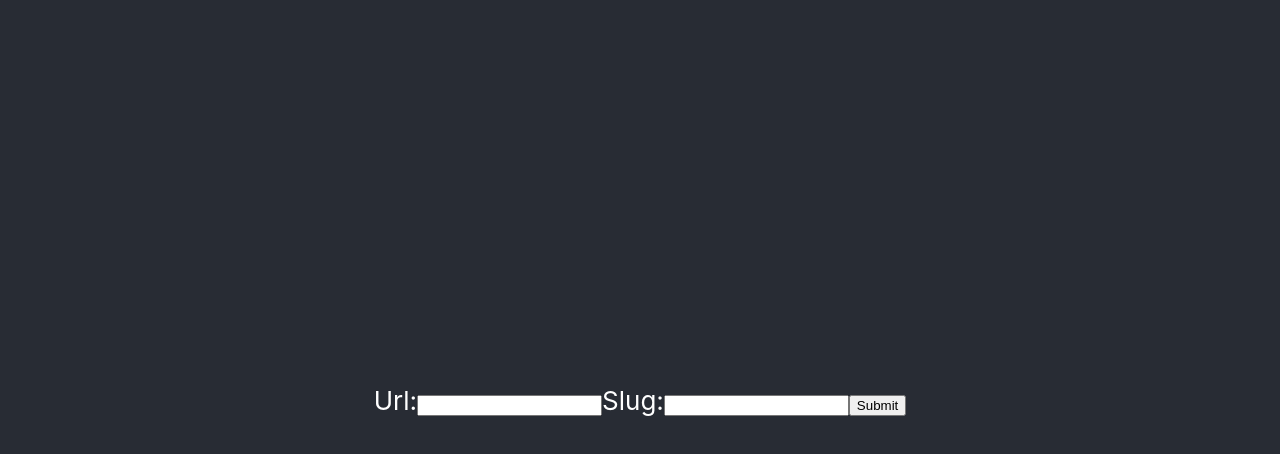
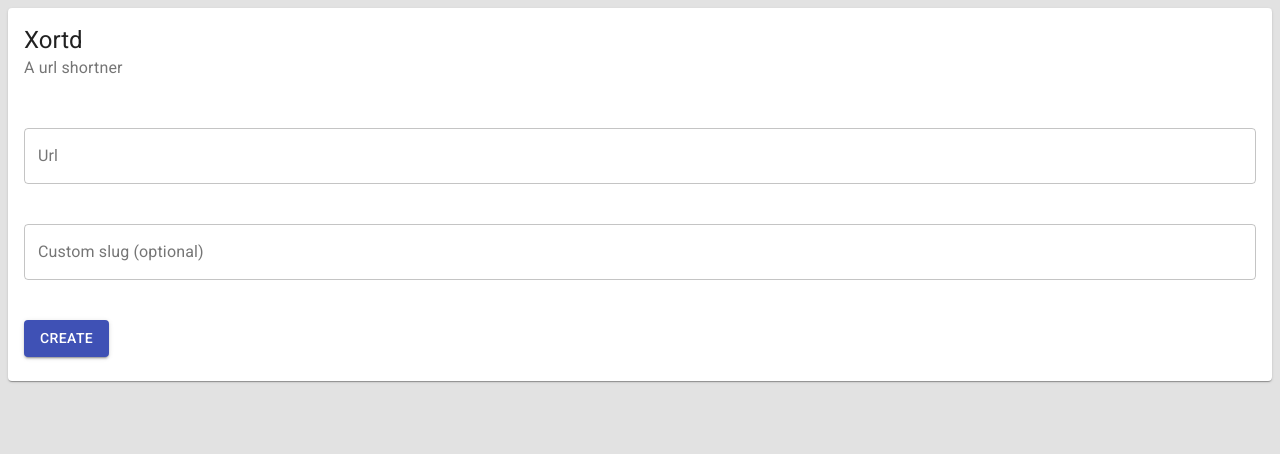
Before and after one commit to jorgepsmatos/xortdui, a React (Create React App) app: page / in a window 1280 px wide. Shown: the top 454 px of the page. Built offline with nearby package versions, Linux system fonts and the light colour scheme.

Commit message:
feat: add short url form

```diff
--- a/package.json
+++ b/package.json
@@ -3,11 +3,13 @@
   "version": "0.1.0",
   "private": true,
   "dependencies": {
+    "@material-ui/core": "^4.11.0",
     "@testing-library/jest-dom": "^4.2.4",
     "@testing-library/react": "^9.5.0",
     "@testing-library/user-event": "^7.2.1",
     "react": "^16.13.1",
     "react-dom": "^16.13.1",
+    "react-hook-form": "^6.0.1",
     "react-scripts": "3.4.1"
   },
   "scripts": {
--- a/public/index.html
+++ b/public/index.html
@@ -24,6 +24,8 @@
       work correctly both with client-side routing and a non-root public URL.
       Learn how to configure a non-root public URL by running `npm run build`.
     -->
+    <link rel="stylesheet" href="https://fonts.googleapis.com/css?family=Roboto:300,400,500,700&display=swap" />
+
     <title>React App</title>
   </head>
   <body>
--- a/src/App.css
+++ b/src/App.css
@@ -1,38 +1,10 @@
-.App {
-  text-align: center;
+.inputError{
+  color: red;
+  display: flex;
+  justify-content: left;
+  padding: 0 0.5rem 1rem;
 }
 
-.App-logo {
-  height: 40vmin;
-  pointer-events: none;
+.result{
+  margin: 0 1rem;
 }
-
-@media (prefers-reduced-motion: no-preference) {
-  .App-logo {
-    animation: App-logo-spin infinite 20s linear;
-  }
-}
-
-.App-header {
-  background-color: #282c34;
-  min-height: 100vh;
-  display: flex;
-  flex-direction: column;
-  align-items: center;
-  justify-content: center;
-  font-size: calc(10px + 2vmin);
-  color: white;
-}
-
-.App-link {
-  color: #61dafb;
-}
-
-@keyframes App-logo-spin {
-  from {
-    transform: rotate(0deg);
-  }
-  to {
-    transform: rotate(360deg);
-  }
-}
--- a/src/App.js
+++ b/src/App.js
@@ -1,17 +1,51 @@
 import React, {useState} from 'react';
-import logo from './logo.svg';
 import './App.css';
+import {makeStyles} from '@material-ui/core/styles';
+import {
+    Button,
+    TextField
+} from '@material-ui/core';
+import Card from "@material-ui/core/Card";
+import CardContent from "@material-ui/core/CardContent";
+import CardHeader from "@material-ui/core/CardHeader";
+import {useForm} from "react-hook-form";
+
+const useStyles = makeStyles({
+    root: {
+        minWidth: 275,
+    },
+    bullet: {
+        display: 'inline-block',
+        margin: '0 2px',
+        transform: 'scale(0.8)',
+    },
+    title: {
+        fontSize: 14,
+    },
+    pos: {
+        marginBottom: 12,
+    },
+});
 
 function App() {
     const [url, setUrl] = useState('');
     const [slug, setSlug] = useState('');
     const [error, setError] = useState('');
     const [result, setResult] = useState('');
+    const classes = useStyles();
+    const {register, handleSubmit, watch, errors} = useForm({
+        mode: 'onSubmit',
+        reValidateMode: 'onBlur',
+        defaultValues: {},
+        resolver: undefined,
+        context: undefined,
+        criteriaMode: "firstErrorDetected",
+        shouldFocusError: true,
+        shouldUnregister: true,
+    });
 
-     const createShortUrl = async (e) => {
-        e.preventDefault();
-
-        let endpoint = 'https://localhost:5001/create';
+    const createShortUrl = async () => {
+        let endpoint = 'https://xortd.com/shorturl';
         let options = {
             method: 'POST',
             mode: 'cors',
@@ -29,13 +63,11 @@ function App() {
             let responseOK = response && response.ok;
             if (responseOK) {
                 let data = await response.json();
-                // do something with data
-                console.log(data)
-                setResult("https://localhost:5001/" + data.slug);
+                setResult("https://xortd.com/" + data.slug);
             } else {
                 setError("Failed to create short url");
             }
-        }catch (e) {
+        } catch (e) {
             setError("Failed to create short url");
         }
     }
@@ -43,19 +75,54 @@ function App() {
     return (
         <div className="App">
             <header className="App-header">
-                <form onSubmit={createShortUrl}>
-                    <label>
-                        Url:
-                        <input name="url" type="text" value={url} onChange={e => setUrl(e.target.value)}/>
-                    </label>
-                    <label>
-                        Slug:
-                        <input name="slug" type="text" value={slug} onChange={e => setSlug(e.target.value)}/>
-                    </label>
-                    <button>Submit</button>
-                    {result && <div>{result}</div>}
-                    {error && <div>{error}</div>}
-                </form>
+                <Card className={classes.root}>
+                    <CardHeader className={classes.title}
+                                title="Xortd"
+                                subheader="A url shortner"
+                    />
+                    <CardContent>
+                        <form onSubmit={handleSubmit(createShortUrl)} autoComplete="off">
+                            <div className="formInput">
+                                <TextField
+                                    name="url"
+                                    label="Url"
+                                    value={url}
+                                    onChange={e => setUrl(e.target.value)}
+                                    margin="normal"
+                                    variant="outlined"
+                                    inputRef={register({
+                                        required: true,
+                                        pattern: /[-a-zA-Z0-9@:%._+~#=]{1,256}\.[a-zA-Z0-9()]{1,6}\b([-a-zA-Z0-9()@:%_+.~#?&//=]*)?/gi
+                                    })}
+                                    fullWidth
+                                />
+                                <div className="inputError">{errors.url && "Url is empty or invalid"}</div>
+                            </div>
+                            <div className="formInput">
+                                <TextField
+                                    name="slug"
+                                    label="Custom slug (optional)"
+                                    value={slug}
+                                    onChange={e => setSlug(e.target.value)}
+                                    margin="normal"
+                                    variant="outlined"
+                                    inputRef={register({
+                                        pattern: /[\w.-~!$&'()*+,;:@]+/gi
+                                    })}
+                                    fullWidth
+                                />
+                                <div className="inputError">{errors.slug && "Slug is invalid"}</div>
+                                <div className="inputError">{error}</div>
+                            </div>
+                            <Button type="submit" color="primary" variant="contained">
+                                Create
+                            </Button>
+                            <div className="result">
+                                {result && <a href={result}>{result}</a>}
+                            </div>
+                        </form>
+                    </CardContent>
+                </Card>
             </header>
         </div>
     );
--- a/src/index.css
+++ b/src/index.css
@@ -1,10 +1,11 @@
 body {
-  margin: 0;
   font-family: -apple-system, BlinkMacSystemFont, 'Segoe UI', 'Roboto', 'Oxygen',
     'Ubuntu', 'Cantarell', 'Fira Sans', 'Droid Sans', 'Helvetica Neue',
     sans-serif;
   -webkit-font-smoothing: antialiased;
   -moz-osx-font-smoothing: grayscale;
+  background-color: #e2e2e2;
+  font-size: 12px;
 }
 
 code {
```
Also changed, not shown: 1 other file (tests, documents, lock files or other folders).
